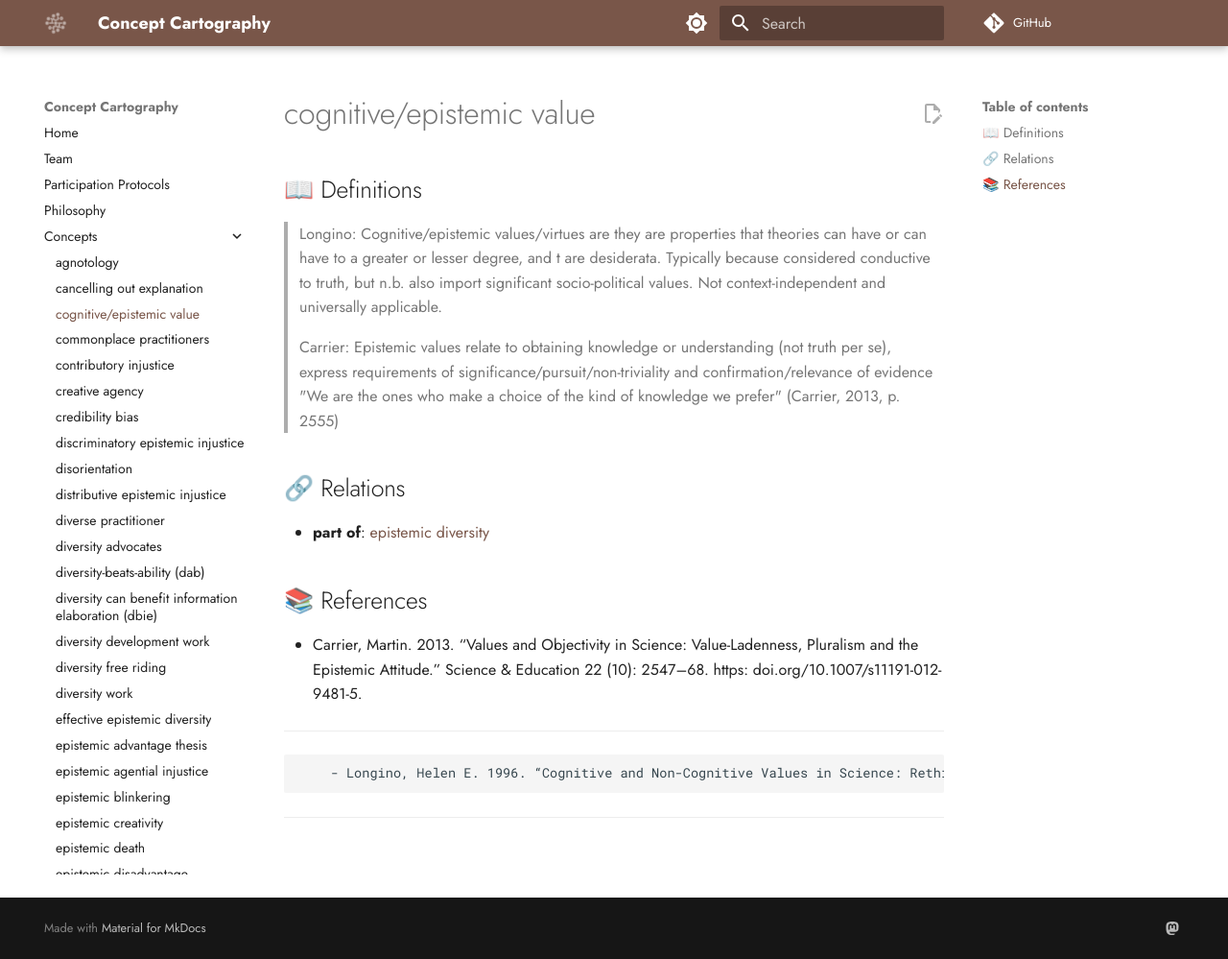
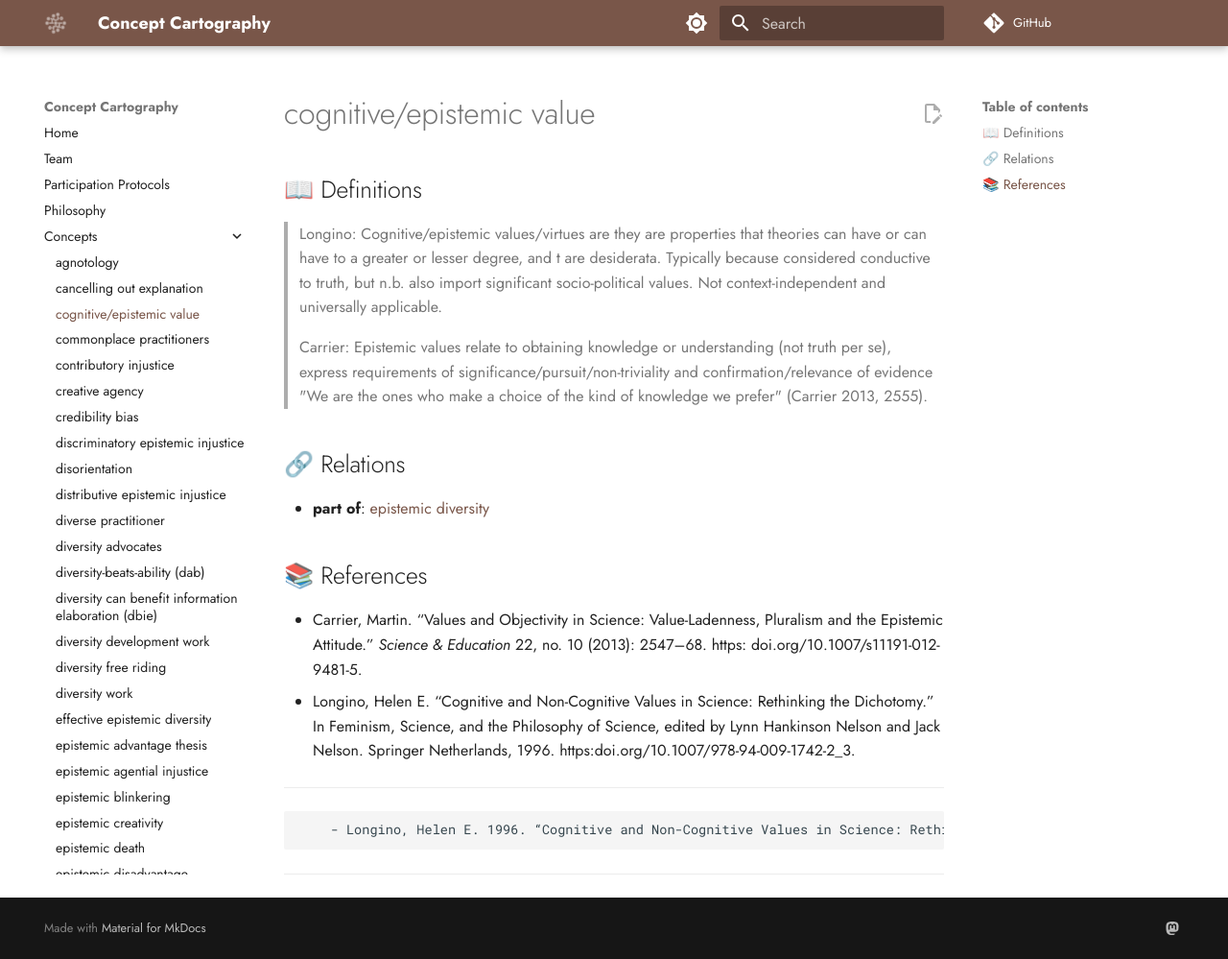
Before and after one commit to conceptcartography/conceptcartography, an MkDocs documentation site: the page built from docs/concepts/cognitive-epistemic-value.md, in a window 1280 px wide and 999 px high. Shown: the whole window at 96% size. Built offline with MkDocs 1.6.1 and Material for MkDocs 9.7.7, drawn with Linux system fonts in a browser that asks for light colours; comment, search, counter and statistics services are not loaded; the version menu is left out.

Commit message:
Update cognitive-epistemic-value.md

```diff
--- a/docs/concepts/cognitive-epistemic-value.md
+++ b/docs/concepts/cognitive-epistemic-value.md
@@ -15,7 +12,7 @@
 - 'Carrier: Epistemic values relate to obtaining knowledge or understanding (not truth
   per se), express requirements of significance/pursuit/non-triviality and confirmation/relevance
   of evidence "We are the ones who make a choice of the kind of knowledge we prefer"
-  (Carrier, 2013, p. 2555)'
+  (Carrier 2013, 2555).'
 examples: []
 relations:
 - type: part of
@@ -28,7 +25,7 @@
 
 > Longino: Cognitive/epistemic values/virtues are they are properties that theories can have or can have to a greater or lesser degree, and t are desiderata. Typically because considered conductive to truth, but n.b. also import significant socio-political values. Not context-independent and universally applicable.
 
-> Carrier: Epistemic values relate to obtaining knowledge or understanding (not truth per se), express requirements of significance/pursuit/non-triviality and confirmation/relevance of evidence "We are the ones who make a choice of the kind of knowledge we prefer" (Carrier, 2013, p. 2555)
+> Carrier: Epistemic values relate to obtaining knowledge or understanding (not truth per se), express requirements of significance/pursuit/non-triviality and confirmation/relevance of evidence "We are the ones who make a choice of the kind of knowledge we prefer" (Carrier 2013, 2555).
 
 ## 🔗 Relations
 
@@ -36,7 +33,9 @@
 
 ## 📚 References
 
-- Carrier, Martin. 2013. “Values and Objectivity in Science: Value-Ladenness, Pluralism and the Epistemic Attitude.” Science & Education 22 (10): 2547–68. https: doi.org/10.1007/s11191-012-9481-5.
+- Carrier, Martin. “Values and Objectivity in Science: Value-Ladenness, Pluralism and the Epistemic Attitude.” _Science & Education_ 22, no. 10 (2013): 2547–68. https: doi.org/10.1007/s11191-012-9481-5.
+- Longino, Helen E. “Cognitive and Non-Cognitive Values in Science: Rethinking the Dichotomy.” In Feminism, Science, and the Philosophy of Science, edited by Lynn
+  Hankinson Nelson and Jack Nelson. Springer Netherlands, 1996. https:doi.org/10.1007/978-94-009-1742-2_3.
 
 ---
 
```
Also changed, not shown: other parts of docs/concepts/cognitive-epistemic-value.md (+3 -6 lines).
